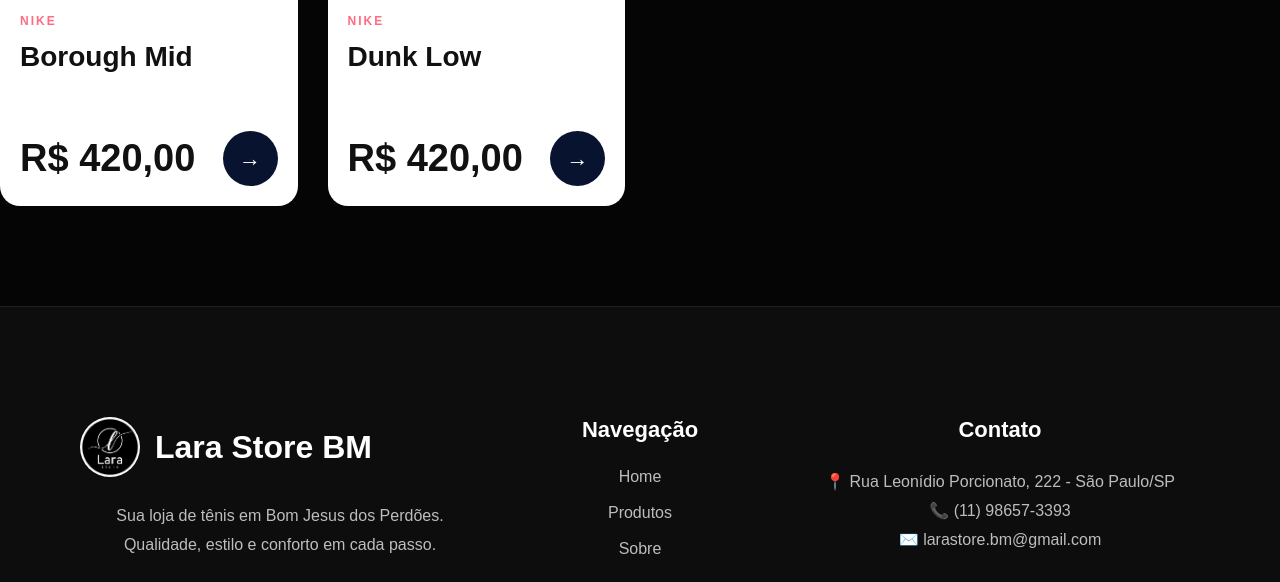
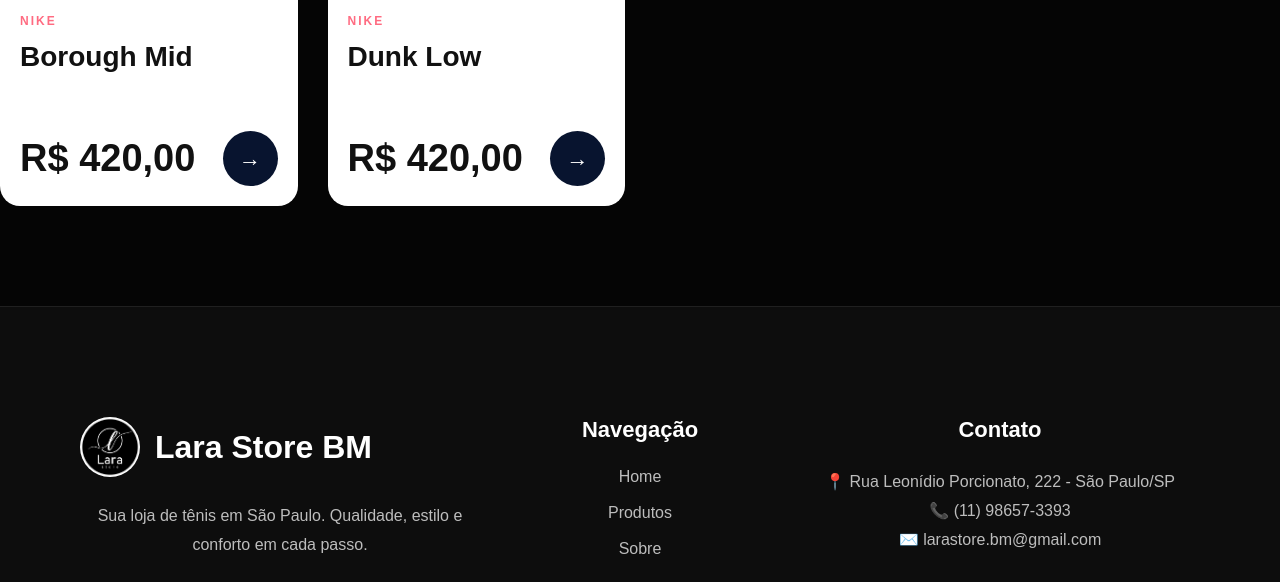
Before and after one commit to machadoFafaaar/lara.store.bm, a plain HTML site: page index.html in a window 1280 px wide. Shown: the part 6565-7147 px from the top of the page. Drawn offline with Linux system fonts and the light colour scheme.

Commit message:
Update index.html

```diff
--- a/index.html
+++ b/index.html
@@ -1504,7 +1504,7 @@
             </div>
 
             <p>
-                Sua loja de tênis em Bom Jesus dos Perdões.
+                Sua loja de tênis em São Paulo.
                 Qualidade, estilo e conforto em cada passo.
             </p>
 
```
